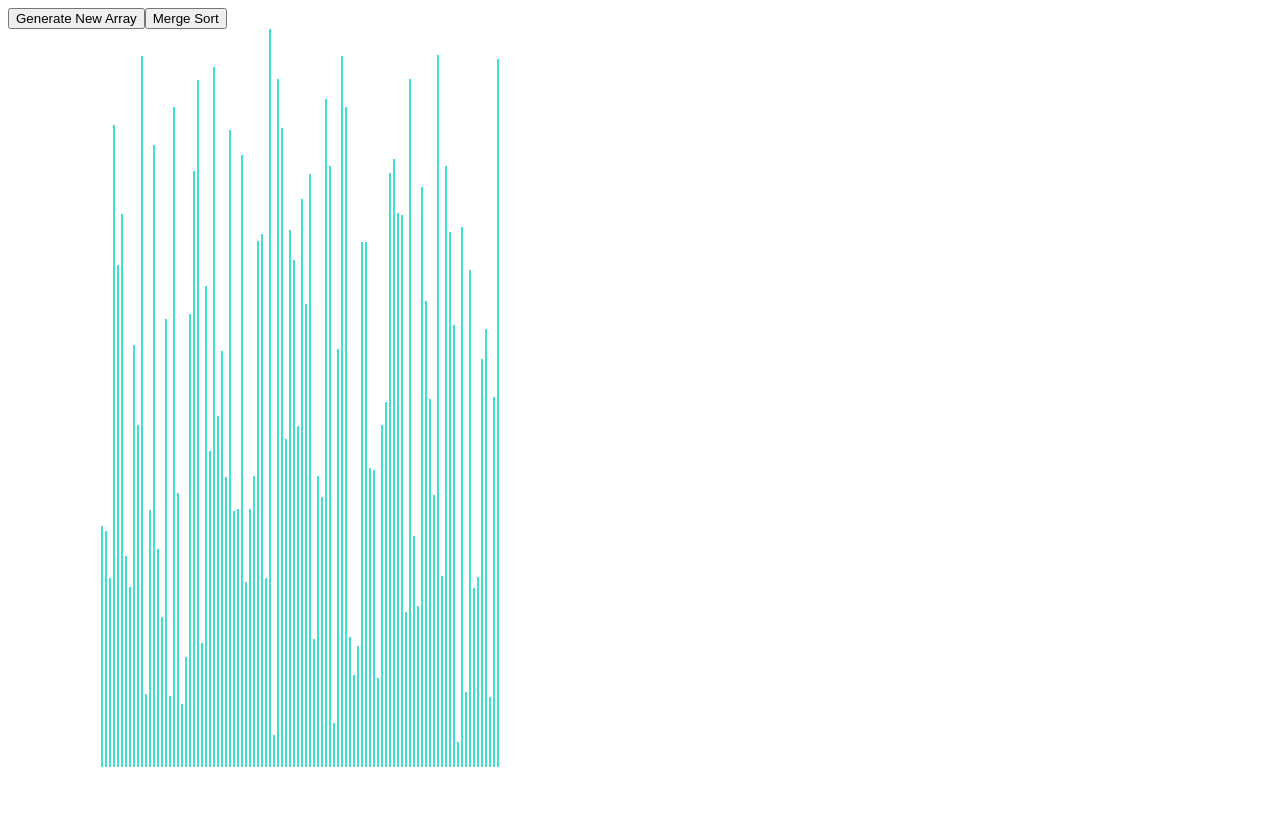
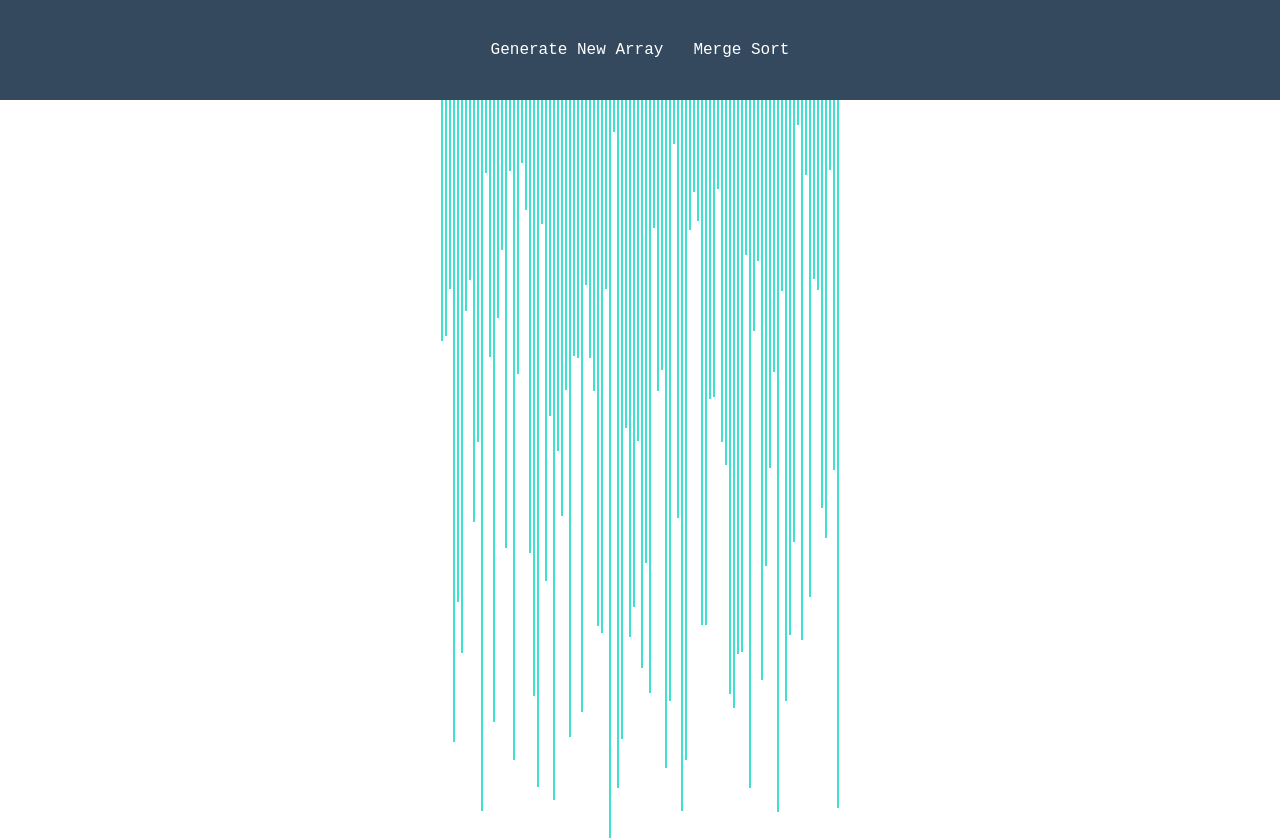
Before and after one commit to NavroO/Vizualize-Sorting, a React app: page / in a window 1280 px wide. Before the commit the page ends 800 px from the top, so only its background shows below. Built offline with nearby package versions, Linux system fonts and the light colour scheme.

Commit message:
Added style for header

```diff
--- a/package.json
+++ b/package.json
@@ -1,5 +1,5 @@
 {
-  "homepage":"http://{navroo}.github.io/{Vizualize-Sorting}",
+  "homepage": "http://{navroo}.github.io/{Vizualize-Sorting}",
   "name": "client",
   "version": "0.1.0",
   "private": true,
--- a/src/SortingVizualize/SortingVizualize.css
+++ b/src/SortingVizualize/SortingVizualize.css
@@ -1,7 +1,44 @@
+* {
+  margin: 0;
+  padding: 0;
+  box-sizing: border-box;
+}
+
+.header {
+  background-color: #34495e;
+  width: 100%;
+  height: 100px;
+}
+
+.header__nav {
+  display: flex;
+  justify-content: center;
+  align-items: center;
+  text-align: center;
+  height: 100%;
+}
+
+.header__algorithmButton {
+  color: white;
+  background-color: transparent;
+  border: none;
+  outline: none;
+  font-size: 16px;
+  font-family: monospace;
+  display: inline-block;
+  margin-left: 15px;
+  margin-right: 15px;
+  cursor: pointer;
+}
+
+.header__algorithmButton:hover {
+  color: rgb(212, 212, 212);
+}
+
 .array-container {
-    position: absolute;
+  display: flex;
+  justify-content: center;
   left: 100px;
-    /* top: 100px; */
 }
 
 .array-bar {
--- a/src/SortingVizualize/SortingVizualize.js
+++ b/src/SortingVizualize/SortingVizualize.js
@@ -66,10 +66,10 @@ export class SortingVizualize extends React.Component {
 
         return (
             <>
-                <header>
-                    <nav>
-                        <button onClick={() => this.resetArray()}>Generate New Array</button>
-                        <button onClick={() => this.mergeSort()}>Merge Sort</button>
+                <header className="header">
+                    <nav className="header__nav">
+                        <button className="header__algorithmButton" onClick={() => this.resetArray()}>Generate New Array</button>
+                        <button className="header__algorithmButton" onClick={() => this.mergeSort()}>Merge Sort</button>
                     </nav>
                 </header>
                 <div className="array-container">
```
Also changed, not shown: README.md, 1 other file. Lines whose indentation alone changed are shown as unchanged.
